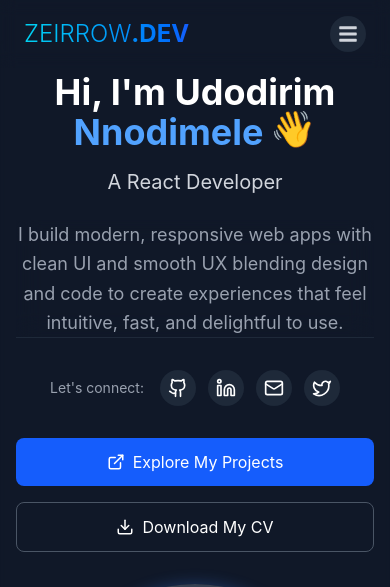
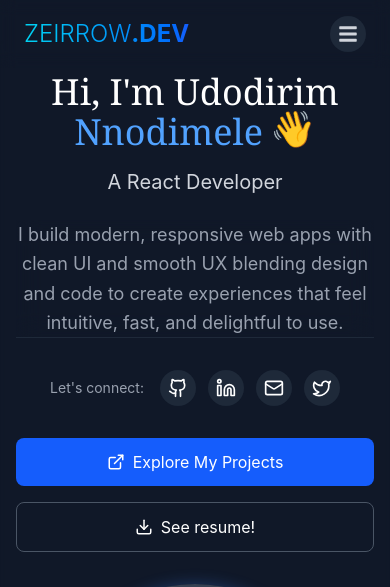
Before and after one commit to zeirrow/zeirrow-dev, a Next.js app: page / in a window 390 px wide. Shown: the top 587 px of the page. Built offline with nearby package versions, Linux system fonts and the light colour scheme; grey boxes are pictures that could not be loaded.

Commit message:
feat: Enhance DevPortfolioHero with resume download functionality and update ProjectCard to include GitHub link

```diff
--- a/src/components/DevPortfolioHero.jsx
+++ b/src/components/DevPortfolioHero.jsx
@@ -1,6 +1,6 @@
 import { motion, AnimatePresence } from "framer-motion";
 import Image from "next/image";
-import { useState, useMemo, useCallback } from "react";
+import { useState, useMemo, useCallback, useEffect } from "react";
 import {
   LuGithub,
   LuLinkedin,
@@ -22,6 +22,7 @@ const DevPortfolioHero = () => {
   // State
   const [imgSrc, setImgSrc] = useState(myInfo.mobImage);
   const [isHovering, setIsHovering] = useState(false);
+  const [forceDownload, setForceDownload] = useState(false);
 
   // Social links - memoized
   const socialLinks = useMemo(
@@ -68,6 +69,16 @@ const DevPortfolioHero = () => {
     setIsHovering(false);
   }, []);
 
+  const handleResumeClick = (e) => {
+    if (e.shiftKey) {
+      // If Shift is held, force download
+      setForceDownload(true);
+    } else {
+      // If normal click, just open the PDF
+      setForceDownload(false);
+    }
+  };
+
   return (
     <div
       id="home"
@@ -84,7 +95,7 @@ const DevPortfolioHero = () => {
             className="flex-1 text-center lg:text-left max-w-2xl"
           >
             <motion.h1
-              className="text-4xl md:text-5xl lg:text-6xl font-bold mb-4"
+              className="text-4xl md:text-5xl lg:text-6xl font-serif font-medium mb-4"
               initial={{ y: -20, opacity: 0 }}
               animate={{ y: 0, opacity: 1 }}
               transition={{ delay: 0.2, duration: 0.8 }}
@@ -184,6 +195,7 @@ const DevPortfolioHero = () => {
                 <LuExternalLink size={18} />
                 <span>Explore My Projects</span>
               </motion.a>
+              <div className="relative group inline-block">
                 <motion.a
                   whileHover={{
                     scale: 1.05,
@@ -192,14 +204,21 @@ const DevPortfolioHero = () => {
                   }}
                   whileTap={{ scale: 0.95 }}
                   href="/files/resume.pdf"
-                download
                   target="_blank"
+                  download={forceDownload ? true : undefined}
+                  onClick={handleResumeClick}
                   className="flex items-center justify-center space-x-2 px-6 py-3 border border-gray-600 hover:bg-gray-800 rounded-lg transition-colors"
                   transition={{ type: "spring", stiffness: 300 }}
                 >
                   <LuDownload size={18} />
-                <span>Download My CV</span>
+                  <span className="hidden md:block">{forceDownload ? "Download": "See"} my resume!</span>
+                  <span className="md:hidden">See resume!</span>
                 </motion.a>
+                {/* Tooltip */}
+                <span className="absolute bottom-full left-1/2 -translate-x-1/2 mb-2 hidden group-hover:md:block bg-gray-800 text-white text-xs px-2 py-1 rounded-md whitespace-nowrap">
+                  Hold Shift + Click to download
+                </span>
+              </div>
             </motion.div>
           </motion.div>
 
--- a/src/components/ProjectCard.jsx
+++ b/src/components/ProjectCard.jsx
@@ -67,6 +67,16 @@ const ProjectCard = ({ project, index }) => {
               </span>
             ))}
           </div>
+          <div className="flex gap-4">
+          <a
+            href={project.github}
+            target="_blank"
+            rel="noopener noreferrer"
+            aria-label={`View ${project.title}`}
+            className="text-cyan-400 hover:text-cyan-300 transition-colors duration-200 font-medium inline-flex items-center gap-1"
+          >
+            GitHub Repo
+          </a>
           <a
             href={project.live}
             target="_blank"
@@ -76,6 +86,7 @@ const ProjectCard = ({ project, index }) => {
           >
             View Project →
           </a>
+        </div>
         </div>
 
         {/* Right Image */}
```
Lines whose indentation alone changed are shown as unchanged.
